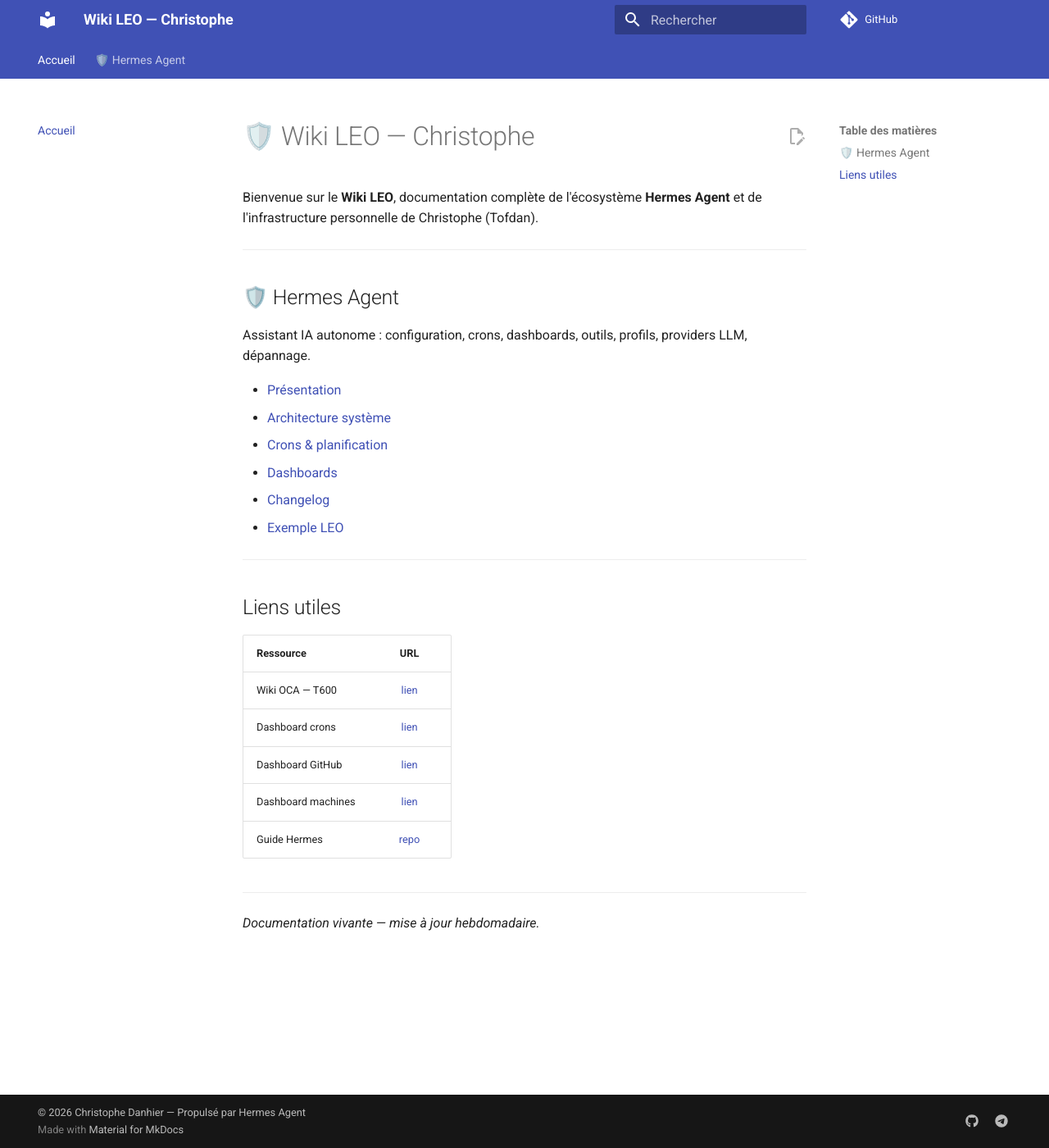
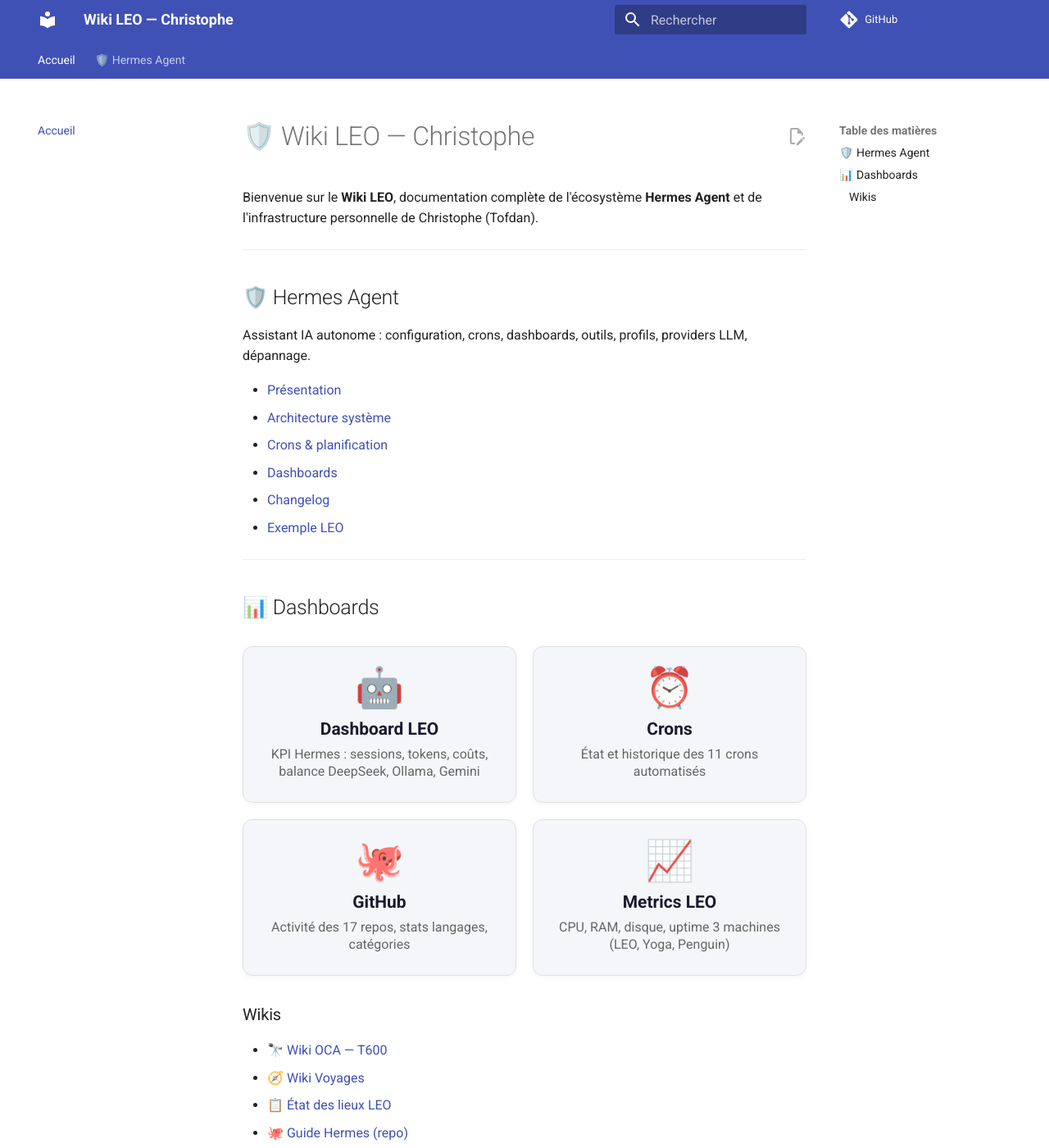
Before and after one commit to christophedanhier-hash/hermes-wiki, an MkDocs documentation site: the page built from docs/index.md, in a window 1280 px wide and 1400 px high. Shown: the whole window at 82% size. Built offline with MkDocs 1.6.1 and Material for MkDocs 9.7.7, drawn with Linux system fonts in a browser that asks for light colours; comment, search, counter and statistics services are not loaded.

Commit message:
Remplace tableau liens par 4 tuiles dashboards + wikis

```diff
--- a/docs/index.md
+++ b/docs/index.md
@@ -17,15 +17,86 @@
 
 ---
 
-## Liens utiles
+<style>
+.portail-grid {
+    display: grid;
+    grid-template-columns: repeat(auto-fill, minmax(240px, 1fr));
+    gap: 1rem;
+    margin: 1.5rem 0;
+}
+.portail-card {
+    border: 1px solid #e0e0e0;
+    border-radius: 12px;
+    padding: 1.3rem 1rem;
+    text-decoration: none !important;
+    color: inherit !important;
+    transition: all 0.25s ease;
+    background: #f5f6fa;
+    display: flex;
+    flex-direction: column;
+    align-items: center;
+    text-align: center;
+    box-shadow: 0 2px 6px rgba(0,0,0,0.04);
+}
+.portail-card:hover {
+    transform: translateY(-4px);
+    box-shadow: 0 8px 24px rgba(0,0,0,0.12);
+    border-color: #7c4dff;
+    background: #f0edff;
+}
+.portail-card .icon {
+    font-size: 2.4rem;
+    margin-bottom: 0.5rem;
+    line-height: 1;
+}
+.portail-card .title {
+    font-weight: 700;
+    font-size: 1.05rem;
+    margin-bottom: 0.2rem;
+    color: #1a1a2e;
+}
+.portail-card .desc {
+    font-size: 0.8rem;
+    color: #666;
+    line-height: 1.3;
+}
+</style>
 
-| Ressource | URL |
-|-----------|:---:|
-| Wiki OCA — T600 | [lien](https://christophedanhier-hash.github.io/wiki-oca/) |
-| Dashboard crons | [lien](https://christophedanhier-hash.github.io/crons-dashboard/) |
-| Dashboard GitHub | [lien](https://christophedanhier-hash.github.io/github-dashboard/) |
-| Dashboard machines | [lien](https://christophedanhier-hash.github.io/dashboard-leo/) |
-| Guide Hermes | [repo](https://github.com/christophedanhier-hash/hermes-guide) |
+## 📊 Dashboards
+
+<div class="portail-grid">
+
+<a href="https://christophedanhier-hash.github.io/dashboard-leo/" target="_blank" class="portail-card" rel="noreferrer noopener">
+    <div class="icon">🤖</div>
+    <div class="title">Dashboard LEO</div>
+    <div class="desc">KPI Hermes : sessions, tokens, coûts, balance DeepSeek, Ollama, Gemini</div>
+</a>
+
+<a href="https://christophedanhier-hash.github.io/crons-dashboard/" target="_blank" class="portail-card" rel="noreferrer noopener">
+    <div class="icon">⏰</div>
+    <div class="title">Crons</div>
+    <div class="desc">État et historique des 11 crons automatisés</div>
+</a>
+
+<a href="https://christophedanhier-hash.github.io/github-dashboard/" target="_blank" class="portail-card" rel="noreferrer noopener">
+    <div class="icon">🐙</div>
+    <div class="title">GitHub</div>
+    <div class="desc">Activité des 17 repos, stats langages, catégories</div>
+</a>
+
+<a href="https://christophedanhier-hash.github.io/leo-metrics/" target="_blank" class="portail-card" rel="noreferrer noopener">
+    <div class="icon">📈</div>
+    <div class="title">Metrics LEO</div>
+    <div class="desc">CPU, RAM, disque, uptime 3 machines (LEO, Yoga, Penguin)</div>
+</a>
+
+</div>
+
+### Wikis
+- 🔭 [Wiki OCA — T600](https://christophedanhier-hash.github.io/wiki-oca/)
+- 🧭 [Wiki Voyages](https://christophedanhier-hash.github.io/voyages-wiki/)
+- 📋 [État des lieux LEO](hermes/etat-des-lieux/)
+- 🐙 [Guide Hermes (repo)](https://github.com/christophedanhier-hash/hermes-guide)
 
 ---
 
```
